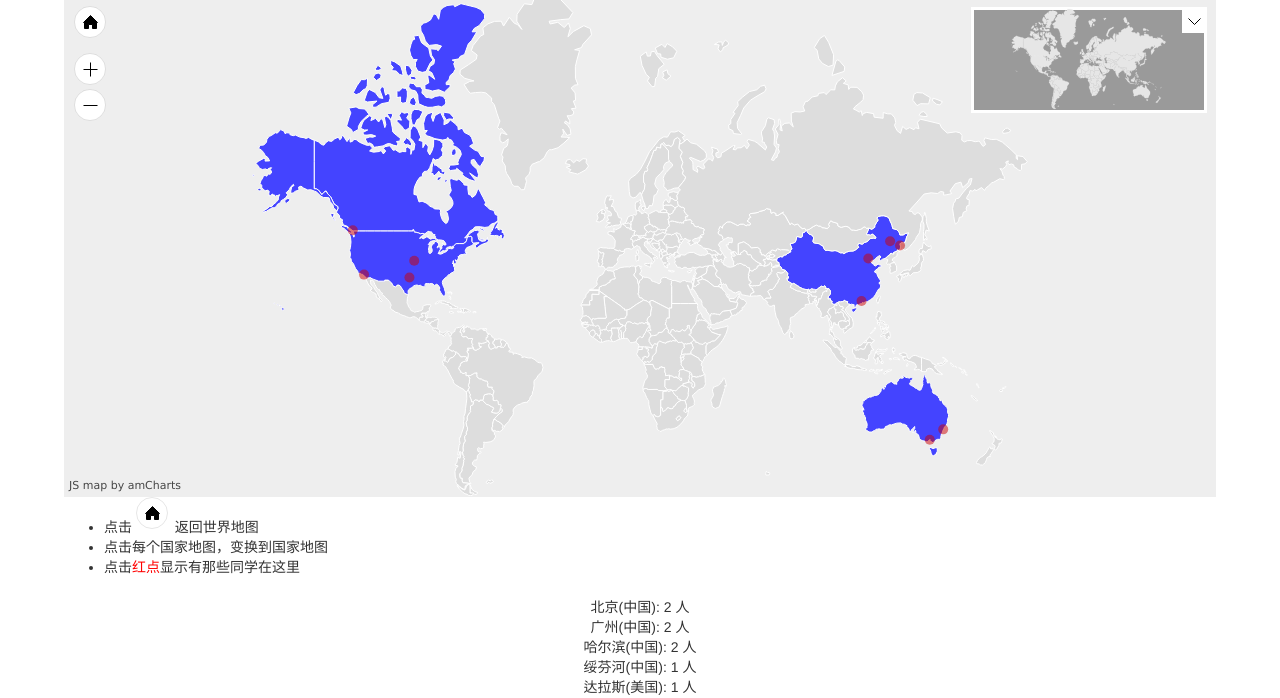
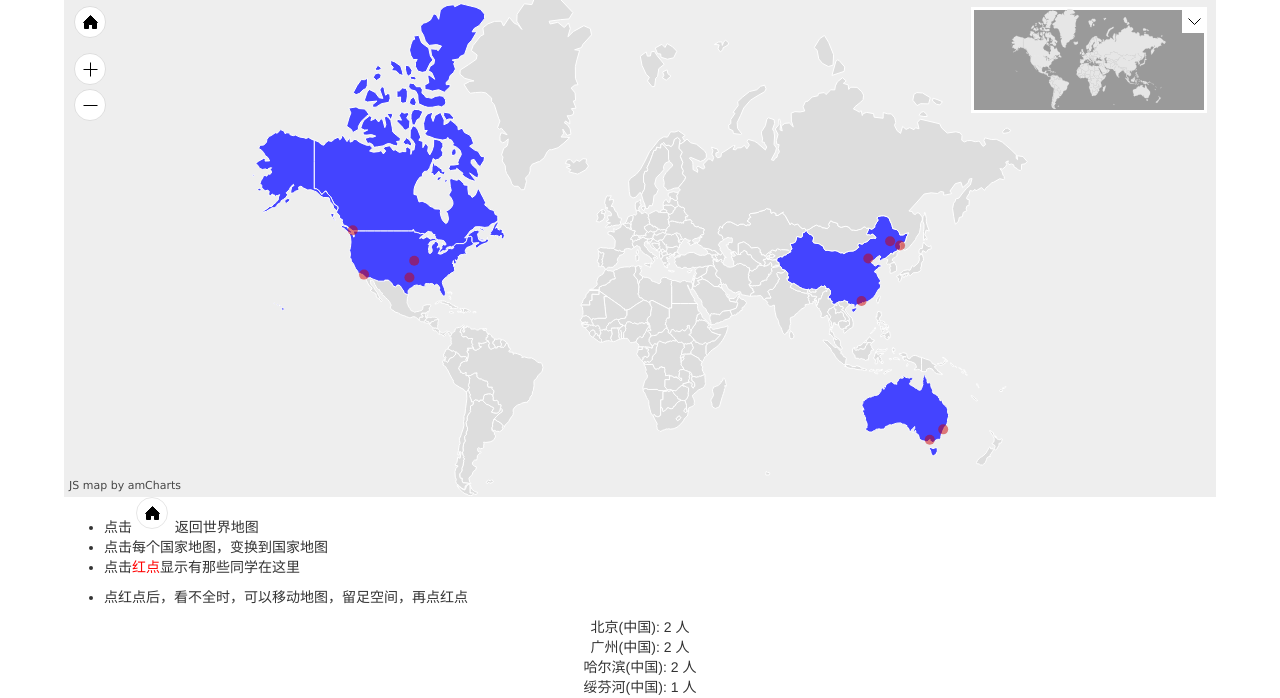
Before and after one commit to windse7en/shiban_distribution, a website built with webpack: page index.html in a window 1280 px wide. Shown: the part 93-791 px from the top of the page. Built offline with nearby package versions, Linux system fonts and the light colour scheme.

Commit message:
Added tips

```diff
--- a/index.html
+++ b/index.html
@@ -34,6 +34,7 @@
         返回世界地图</li>
       <li>点击每个国家地图，变换到国家地图</li>
       <li>点击<p style="display: inline-block; color: red;">红点</p>显示有那些同学在这里</li>
+      <li>点红点后，看不全时，可以移动地图，留足空间，再点红点</li>
     </ul>
   </div>
   <div id="cityData"></div>
```
